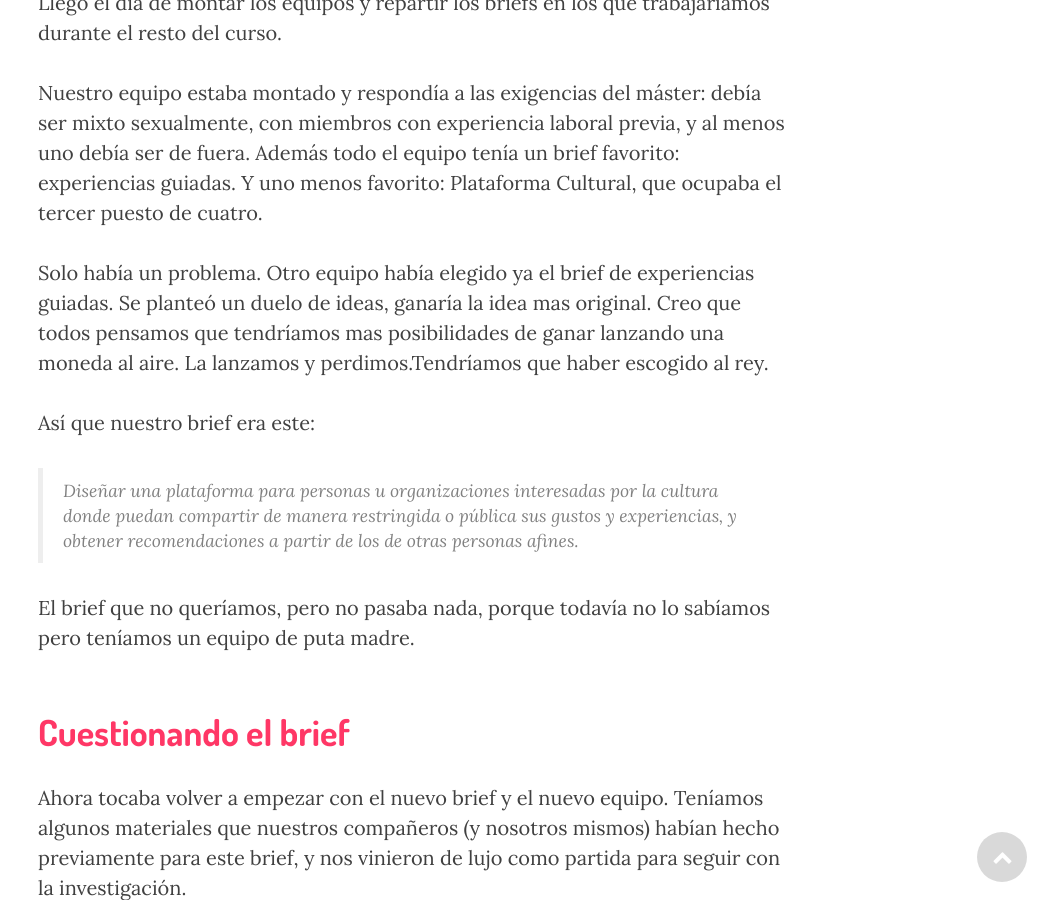
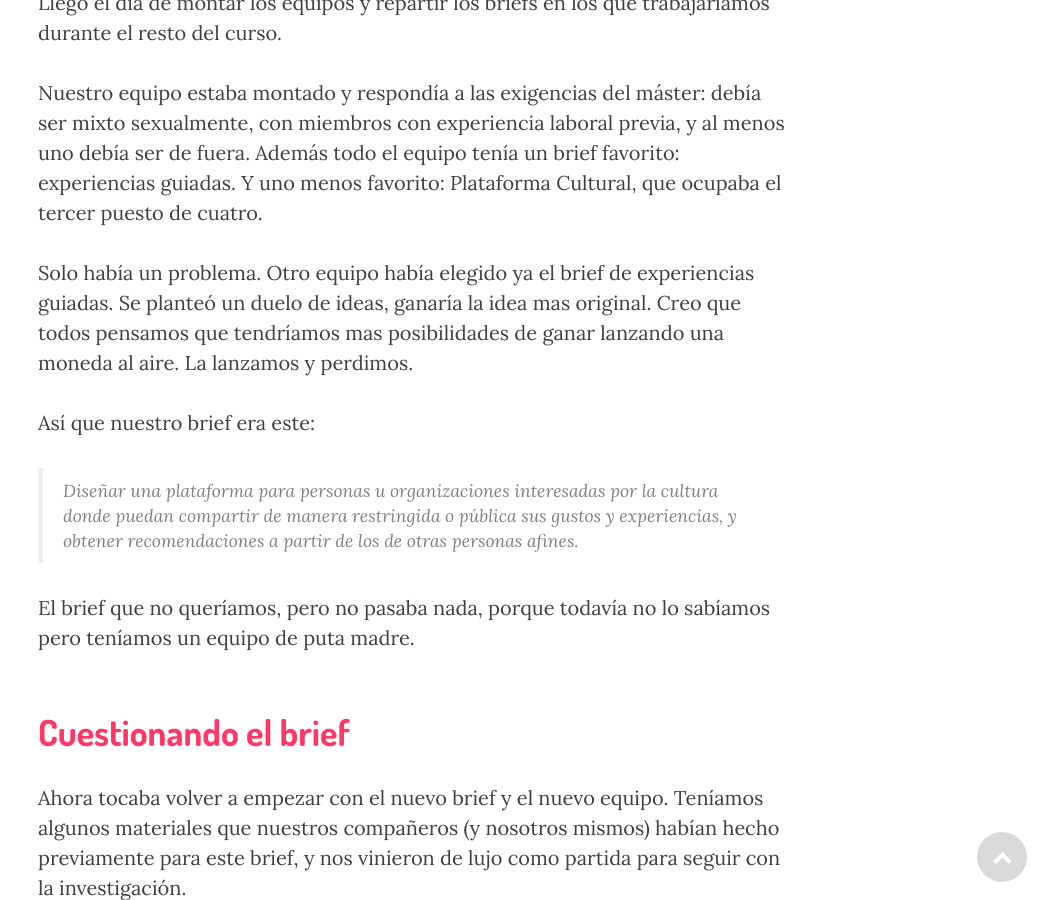
Before and after one commit to Rooof-Project/memoria, a Jekyll site: the page built from _posts/2015-04-20-como-empezo-todo.markdown, in a window 1280 px wide and 900 px high, scrolled down 765 px. Shown: the whole window, without its empty margins (227-1280 px from the left). Built offline with Jekyll 4.4.1, drawn with Linux system fonts in a browser that asks for light colours; nearby versions of some CDN libraries.

Commit message:
Updated 2015-04-20-como-empezo-todo.markdown

```diff
--- a/_posts/2015-04-20-como-empezo-todo.markdown
+++ b/_posts/2015-04-20-como-empezo-todo.markdown
@@ -7,6 +7,7 @@ published: true
 ---
 
 
+
 <h2 class="section-heading">Empezando bien</h2>
 <p>Habíamos estado trabajando en cuatro briefs diferentes y con distintos equipos durante dos semanas. Mientras nos íbamos conociendo y familiarizándonos con técnicas de design thinking, cada uno iba teniendo un brief favorito.</p>
 
@@ -14,7 +15,7 @@ published: true
 
 <p>Nuestro equipo estaba montado y respondía a las exigencias del máster: debía ser mixto sexualmente, con miembros con experiencia laboral previa, y al menos uno debía ser de fuera. Además todo el equipo tenía un brief favorito: experiencias guiadas. Y uno menos favorito: Plataforma Cultural, que ocupaba el tercer puesto de cuatro.</p>
 
-<p>Solo había un problema. Otro equipo había elegido ya el brief de experiencias guiadas. Se planteó un duelo de ideas, ganaría la idea mas original. Creo que todos pensamos que tendríamos mas posibilidades de ganar lanzando una moneda al aire. La lanzamos y perdimos.Tendríamos que haber escogido al rey.</p>
+<p>Solo había un problema. Otro equipo había elegido ya el brief de experiencias guiadas. Se planteó un duelo de ideas, ganaría la idea mas original. Creo que todos pensamos que tendríamos mas posibilidades de ganar lanzando una moneda al aire. La lanzamos y perdimos.</p>
 
 <p>Así que nuestro brief era este:</p>
 <blockquote>Diseñar una plataforma para personas u organizaciones interesadas por la cultura donde puedan compartir de manera restringida o pública sus gustos y experiencias, y obtener recomendaciones a partir de los de otras personas afines. </blockquote>
```
